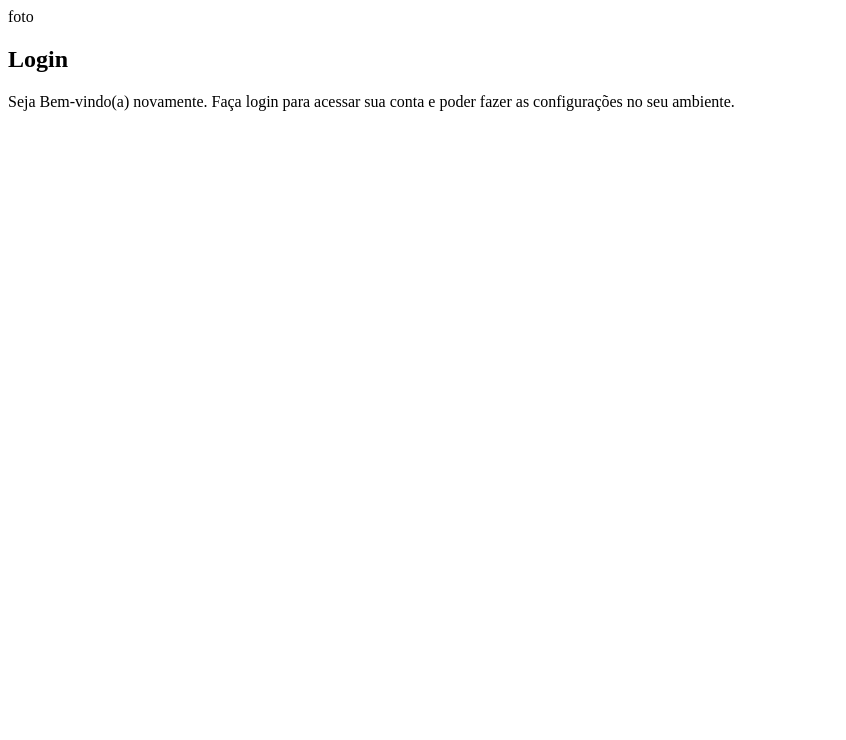
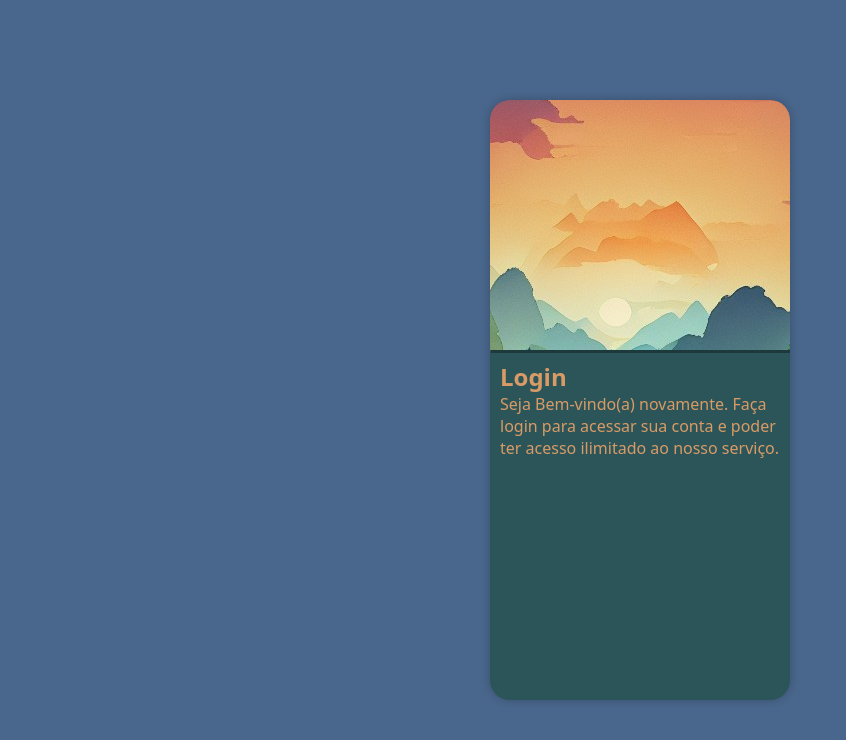
Before and after one commit to Eximaq/Project-login, a plain HTML site: page index.html in a window 1280 px wide. Shown: the whole page, without its empty margins (0-846 px from the left). Drawn offline with Linux system fonts and the light colour scheme.

Commit message:
Visual update of the login form

```diff
--- a/index.html
+++ b/index.html
@@ -10,15 +10,16 @@
     <main>
         <section id="login">
             <div id="img">
-                foto
             </div>
 
             <div id="form">
                 <h1>Login</h1>
                 <p>
-                    Seja Bem-vindo(a) novamente. Faça login para acessar sua conta e poder fazer as configurações no seu ambiente.
+                    Seja Bem-vindo(a) novamente. Faça login para acessar sua conta e poder ter acesso ilimitado ao nosso serviço.
                 </p>
-                <form action="login.php" method="post"></form>
+                <form action="login.php" method="post">
+
+                </form>
             </div>
         </section>
     </main>
--- a/style/styles.css
+++ b/style/styles.css
@@ -1,10 +1,61 @@
 @charset "UTF-8";
 
-/*
-    PALETA DE CORES
-    COR01 #49668C
-    COR02 #2C5559
-    COR03 #D99B66
-    COR04 #D98162
-    COR05 #BF6F6F
-*/
+/* PALETA DE CORES */
+
+:root {
+  --cor01: #49668c;
+  --cor02: #2c5559;
+  --cor03: #d99b66;
+  --cor04: #d98162;
+  --cor05: #bf6f6f;
+}
+
+* {
+  font-family: system-ui, -apple-system, BlinkMacSystemFont, "Segoe UI", Roboto,
+    Oxygen, Ubuntu, Cantarell, "Open Sans", "Helvetica Neue", sans-serif;
+  padding: 0px;
+  margin: 0px;
+  box-sizing: border-box;
+}
+
+body,
+html {
+  background-color: var(--cor01);
+  height: 100vh;
+  width: 100vw;
+}
+
+main {
+  position: relative;
+  height: 100vh;
+  width: 100vw;
+}
+
+section#login {
+  position: absolute;
+  top: 50%;
+  left: 50%;
+  transform: translate(-50%, -50%);
+  overflow: hidden;
+
+  background-color: #2c5559;
+  height: 600px;
+  width: 300px;
+  border-radius: 20px;
+  box-shadow: 0px 0px 10px rgba(0, 0, 0, 0.226);
+}
+
+section#login > div#img {
+    display: block;
+    background: #49668c url(../img/login.jpg) no-repeat;
+    background-position: center center;
+    height: 250px;
+    box-shadow: 1px 3px rgba(0, 0, 0, 0.329);
+
+}
+
+section#login > div#form {
+    display: block;
+    padding: 10px;
+    color: #d99b66;
+}
```
